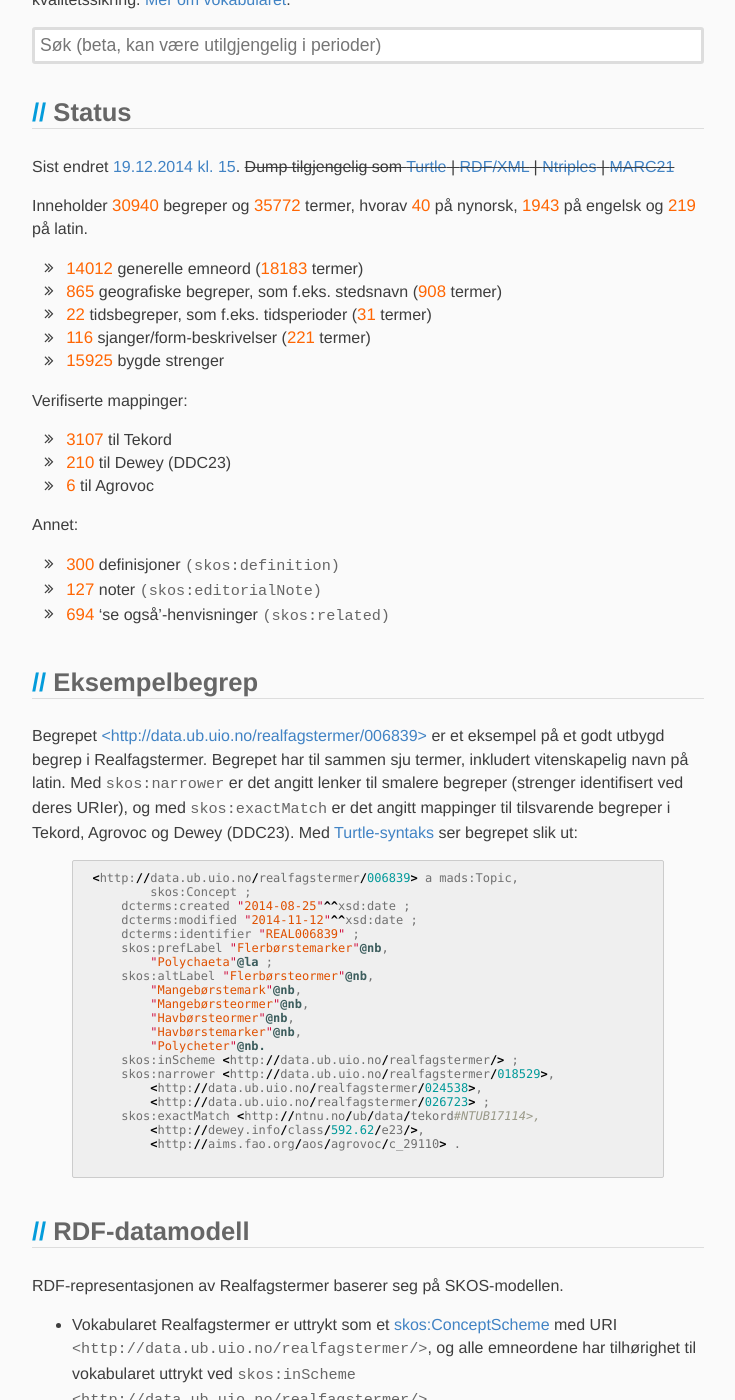
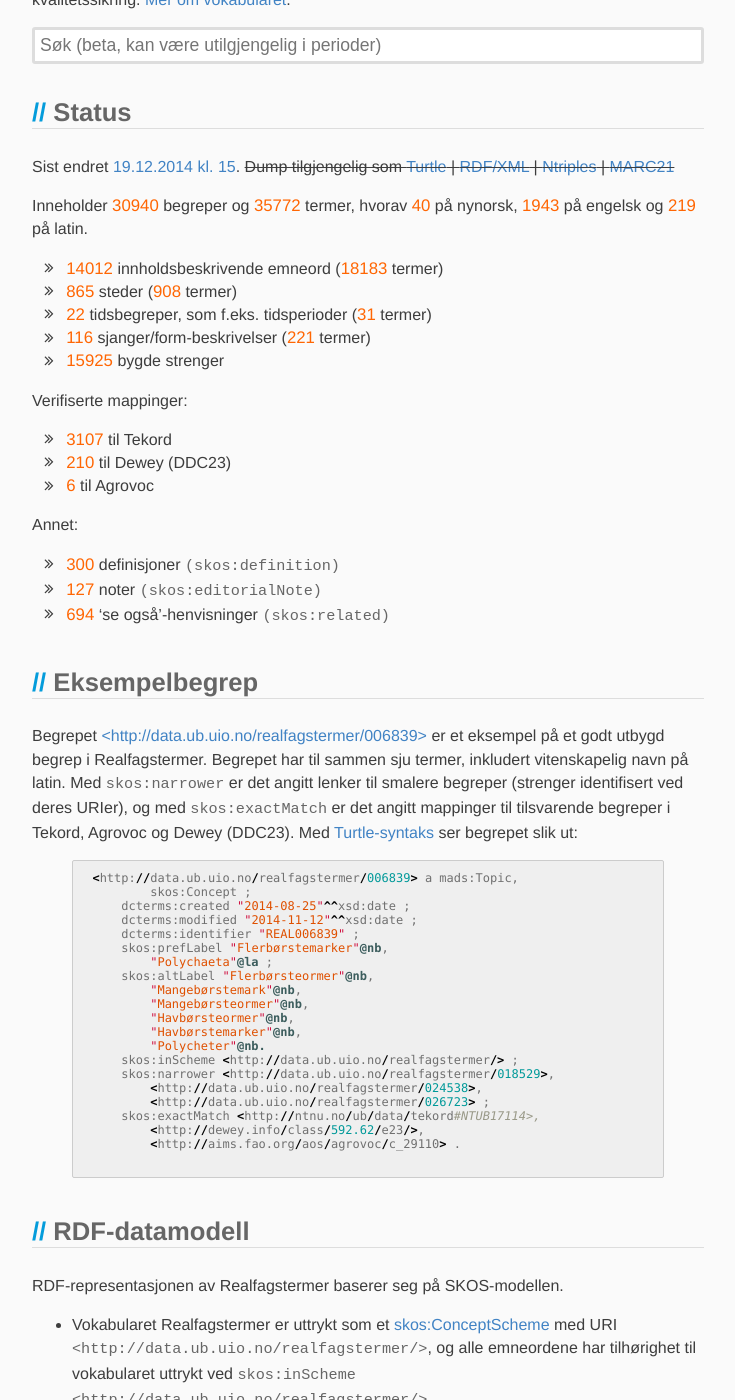
Before and after one commit to realfagstermer/realfagstermer.github.io, a Jekyll site: the page built from index.html, in a window 1280 px wide and 1400 px high, scrolled down 252 px. Shown: the whole window, without its empty margins (272-1007 px from the left). Built offline with Jekyll 4.4.1, drawn with Linux system fonts in a browser that asks for light colours; nearby versions of some CDN libraries; Markdown is read by kramdown in place of the engine named in the settings; some of the changed text lies outside the part shown.

Commit message:
generelle emneord → innholdsbeskrivende emneord

```diff
--- a/index.html
+++ b/index.html
@@ -44,12 +44,12 @@ title: Realfagstermer
 
     <ul class="fa-ul">
         <li><i class="fa fa-li fa-angle-double-right"></i>
-            <span class="number">{{ site.data.stats_current.facets.Topic.concepts }}</span> generelle emneord
+            <span class="number">{{ site.data.stats_current.facets.Topic.concepts }}</span> innholdsbeskrivende emneord
             (<span class="number">{{ site.data.stats_current.facets.Topic.terms }}</span> termer)
         </li>
         <li><i class="fa fa-li fa-angle-double-right"></i>
             <span class="number">{{ site.data.stats_current.facets.Geographic.concepts }}</span>
-            geografiske begreper, som f.eks. stedsnavn
+            steder
             (<span class="number">{{ site.data.stats_current.facets.Geographic.terms }}</span> termer)
         </li>
         <li><i class="fa fa-li fa-angle-double-right"></i>
@@ -150,9 +150,9 @@ title: Realfagstermer
                 <a href="http://www.w3.org/2009/08/skos-reference/skos.html#Concept">skos:Concept</a>.
                 For å skille mellom de ulike typene emneord, er hvert emneord i tillegg en instans av
                 én av de fem klassene
-                <a href="http://www.loc.gov/mads/rdf/v1#Topic">mads:Topic</a> (generelle emneord),
+                <a href="http://www.loc.gov/mads/rdf/v1#Topic">mads:Topic</a> (innholdsbeskrivende emneord),
                 <a href="http://www.loc.gov/mads/rdf/v1#Temporal">mads:Temporal</a> (tidsbegreper),
-                <a href="http://www.loc.gov/mads/rdf/v1#Geographic">mads:Geographic</a> (geografiske begreper),
+                <a href="http://www.loc.gov/mads/rdf/v1#Geographic">mads:Geographic</a> (steder),
                 <a href="http://www.loc.gov/mads/rdf/v1#ComplexSubject">mads:ComplexSubject</a> (bygde strenger)
                 eller
                 <a href="http://www.loc.gov/mads/rdf/v1#GenreForm">mads:GenreForm</a> (sjanger/form-begreper).
```
